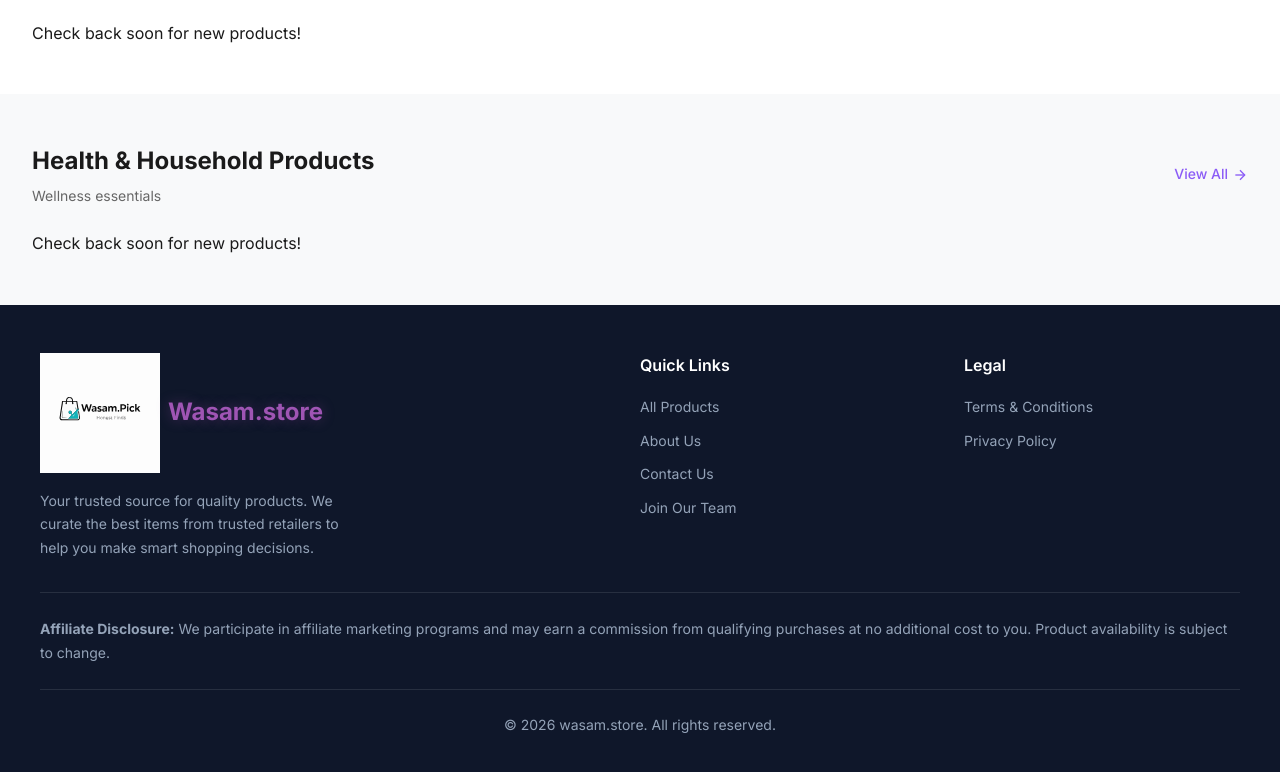
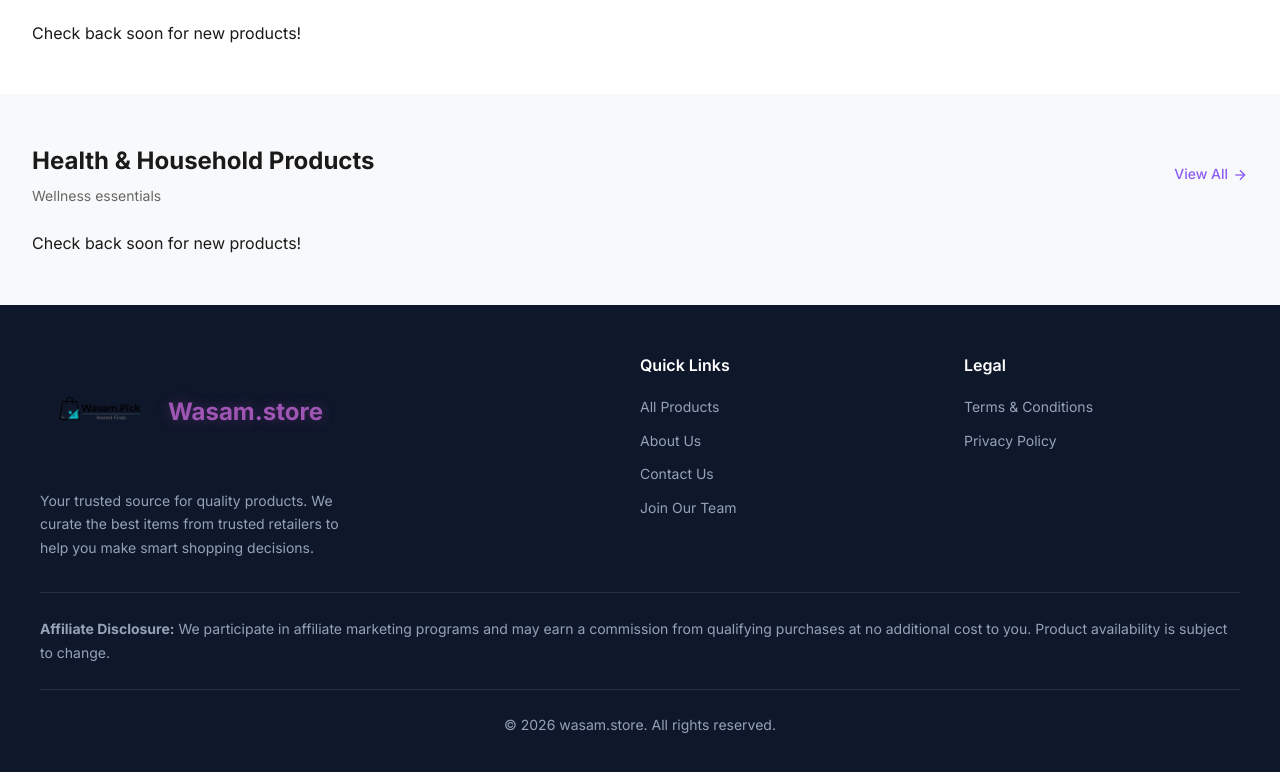
Before and after one commit to itsdhanush27/Wasam_store, a website: page index.html in a window 1280 px wide. Shown: the part 2058-2830 px from the top of the page. Drawn offline with Linux system fonts and the light colour scheme; no server answers.

Commit message:
Update footer logo to new image

```diff
--- a/index.html
+++ b/index.html
@@ -401,7 +401,7 @@
             <div class="footer-top">
                 <div class="footer-brand">
                     <div class="footer-logo-group">
-                        <img src="assets/logo.svg" alt="Wasam.Pick">
+                        <img src="assets/footer-logo.png" alt="Wasam.Pick">
                         <span class="footer-site-name">Wasam.store</span>
                     </div>
                     <p>Your trusted source for quality products. We curate the best items from trusted retailers to help
```
Also changed, not shown: assets/footer-logo.png (added).
